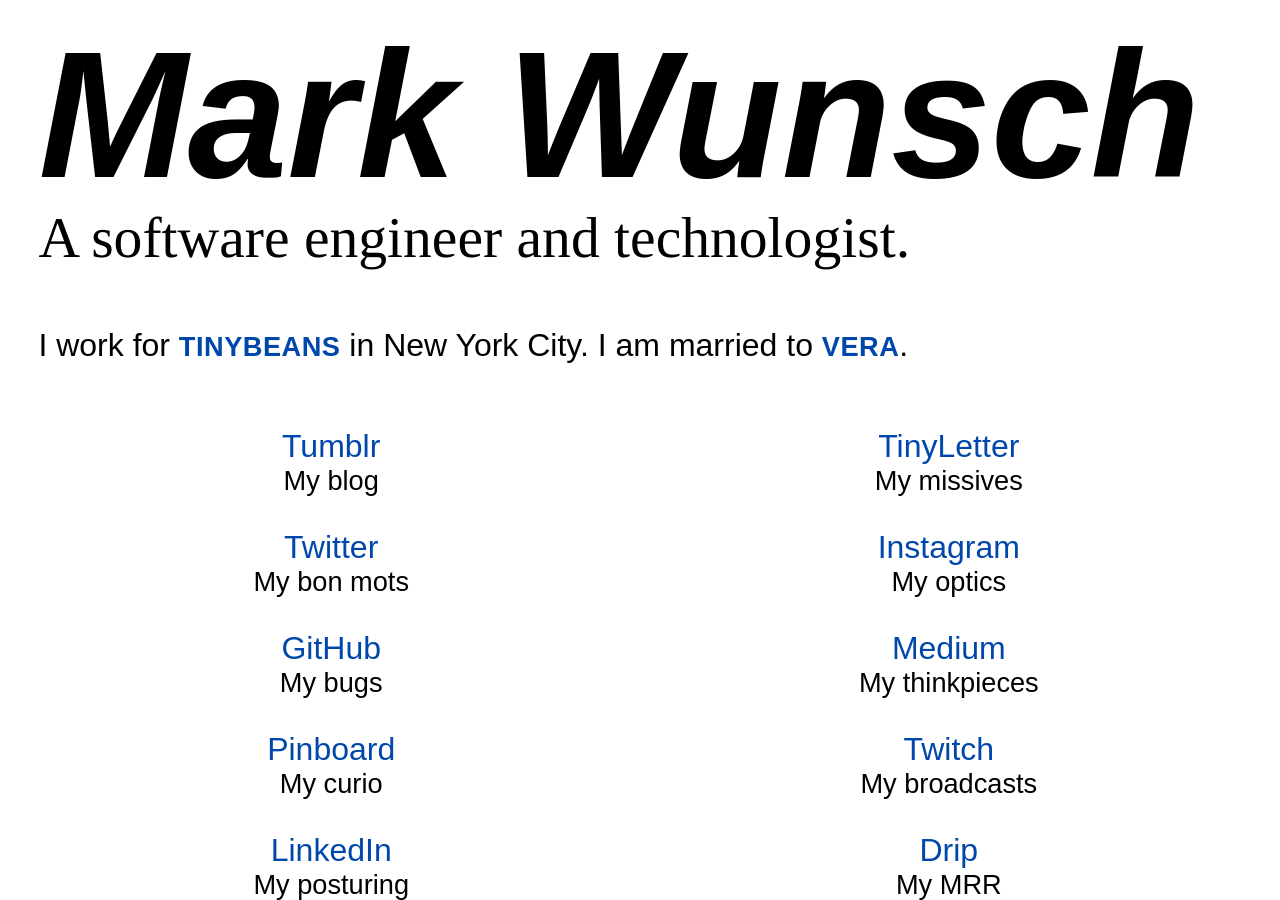
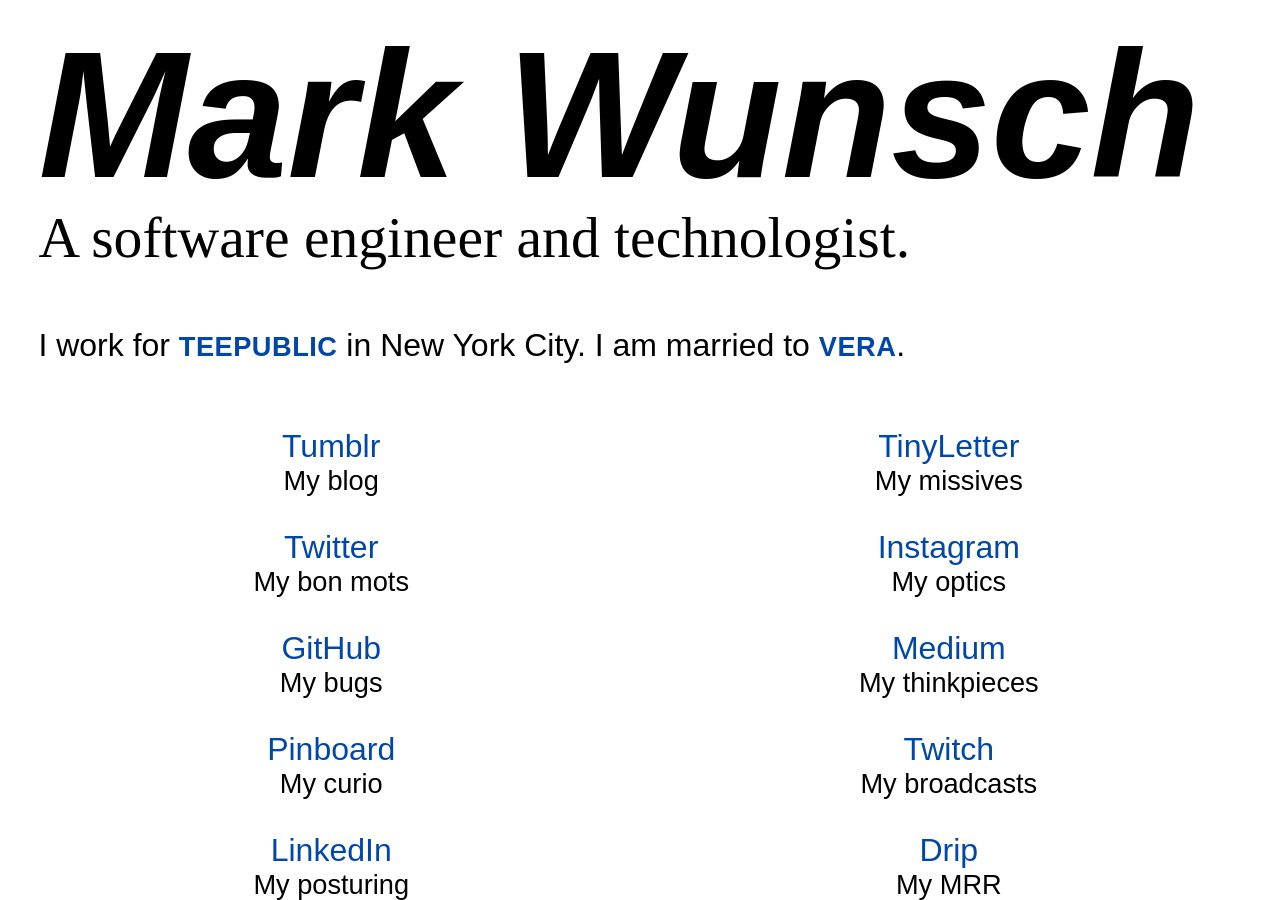
Before and after one commit to mwunsch/mwunsch.github.io, a Jekyll site: the page built from index.html, in a window 1280 px wide and 900 px high. Built offline with Jekyll 4.4.1, drawn with Linux system fonts in a browser that asks for light colours; comment, search, counter and statistics services are not loaded.

Commit message:
Update workplace

```diff
--- a/index.html
+++ b/index.html
@@ -11,7 +11,7 @@
   </header>
   <div class="front-page">
     <p class="introduction">
-      I work for <a class="works-for" itemprop="worksFor" href="https://www.tinybeans.com/">Tinybeans</a>
+      I work for <a class="works-for" itemprop="worksFor" href="https://www.teepublic.com">TeePublic</a>
       in <span class="location" itemprop="workLocation">New York City</span>.
       I am married to <a itemprop="spouse" href="http://www.veraveravera.com/">Vera</a>.
     </p>
```
